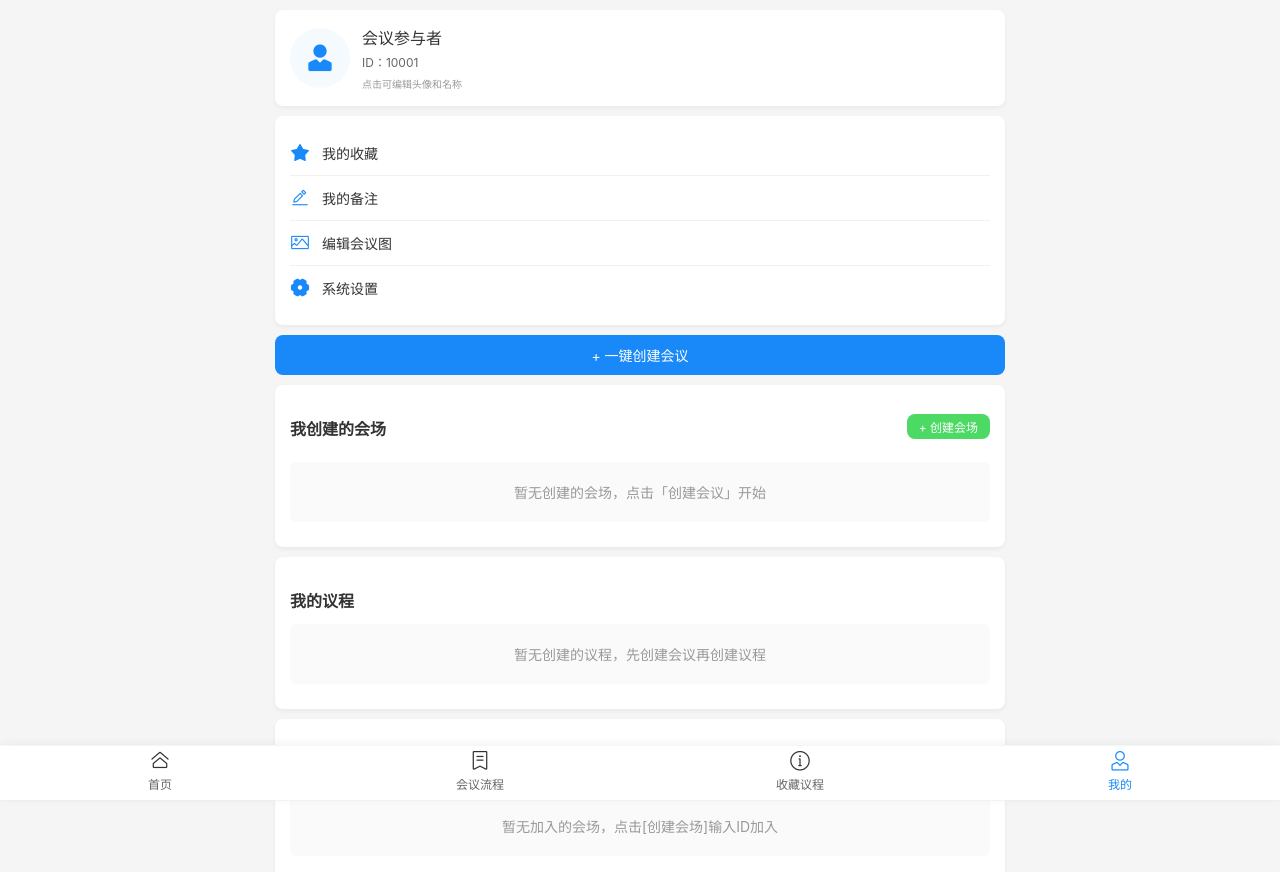
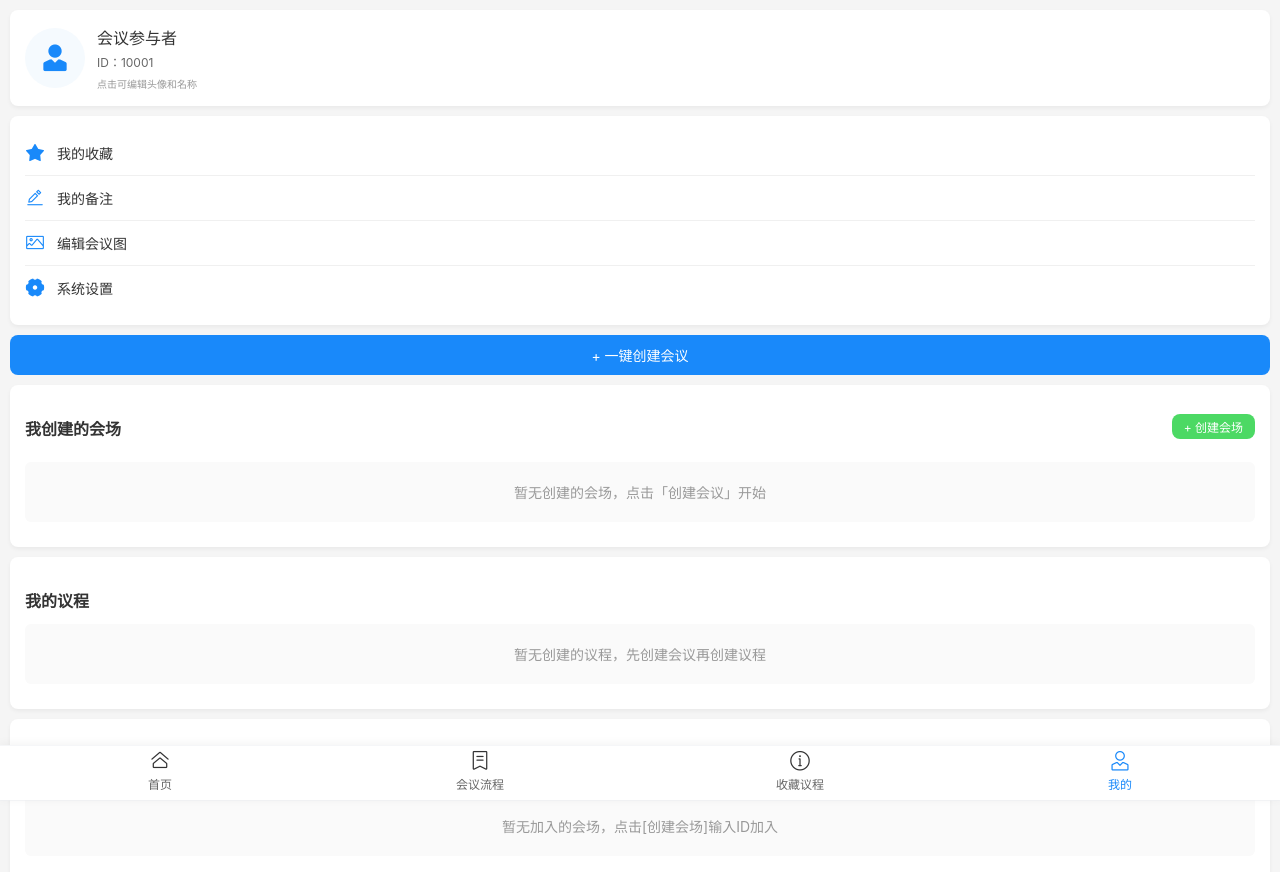
Before and after one commit to Liuxin743/Meeting-System, a Vue app: page /mine in a window 1280 px wide. Shown: the top 872 px of the page. Built offline with nearby package versions, Linux system fonts and the light colour scheme.

Commit message:
修复我的页面屏幕适配

```diff
--- a/src/views/Mine/index.vue
+++ b/src/views/Mine/index.vue
@@ -1262,7 +1262,6 @@ onMounted(() => {
   padding: 10px;
   width: 100%;
   box-sizing: border-box;
-  max-width: 750px;
   margin: 0 auto;
 }
 
```
